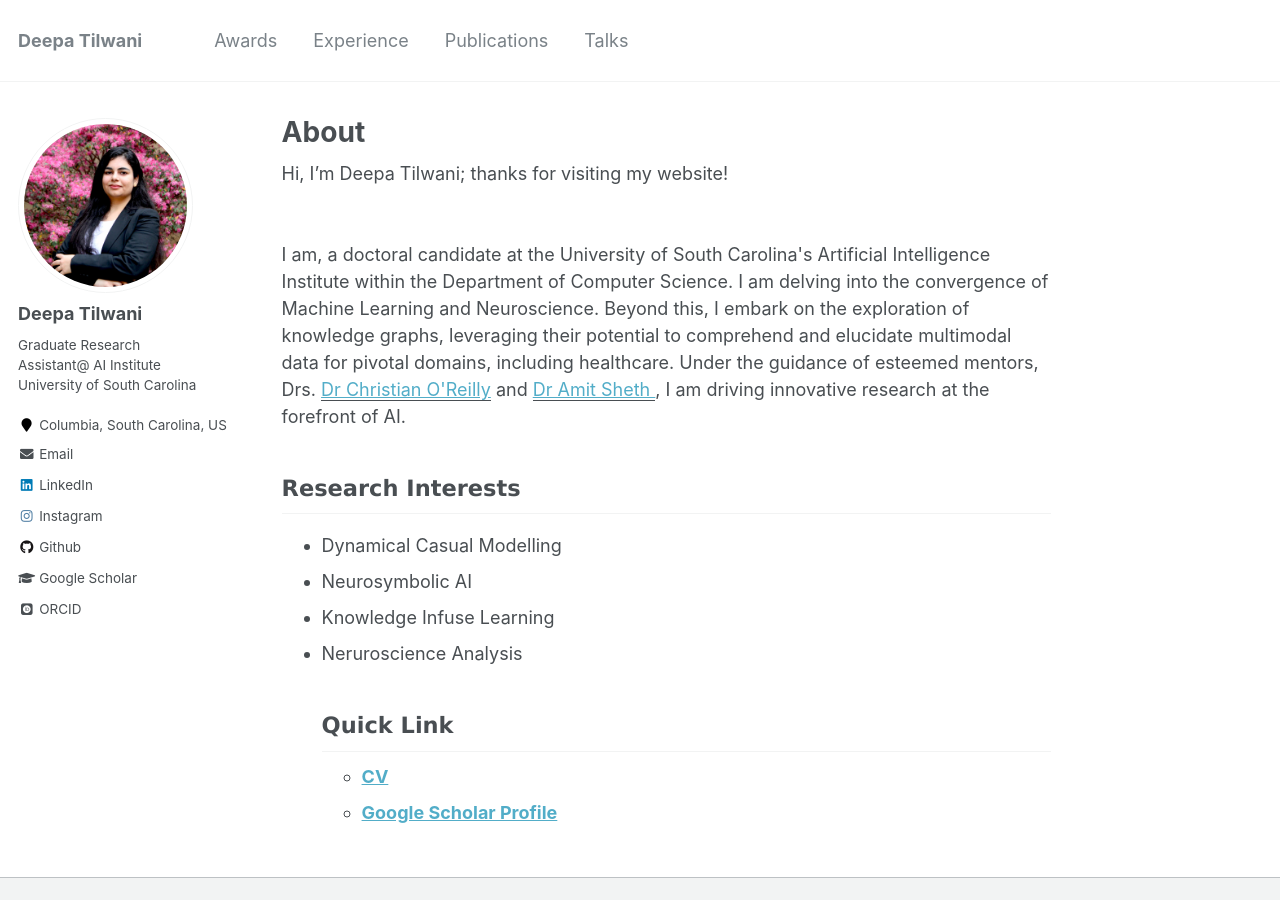
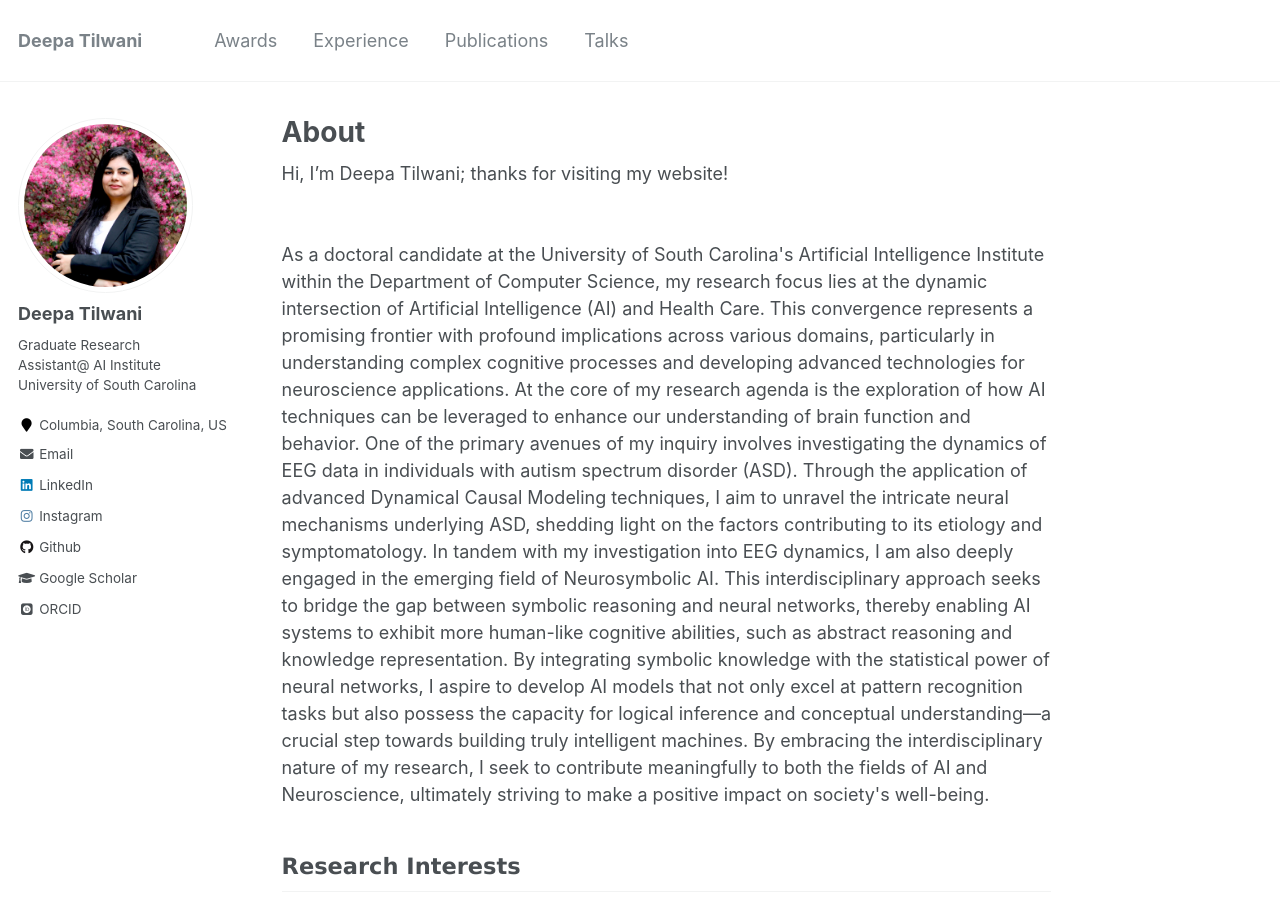
Before and after one commit to Deepa-Tilwani/deepa-tilwani.github.io, a Jekyll site: the page built from index.html, in a window 1280 px wide and 900 px high. Built offline with Jekyll 4.4.1, drawn with Linux system fonts in a browser that asks for light colours; some web fonts are replaced.

Commit message:
Update index.html

```diff
--- a/index.html
+++ b/index.html
@@ -9,8 +9,11 @@ author_profile: true
 
 								<br/>
 
-								I am, a doctoral candidate at the University of South Carolina's Artificial Intelligence Institute within the Department of Computer Science. I am delving into the convergence of Machine Learning and Neuroscience. Beyond this, I  embark on the exploration of knowledge graphs, leveraging their potential to comprehend and elucidate multimodal data for pivotal domains, including healthcare. Under the guidance of esteemed mentors, Drs.  <a href ="https://sc.edu/study/colleges_schools/engineering_and_computing/faculty-staff/oreilly_christian.php"><u>Dr Christian O'Reilly</u></a> and <a href ="http://amit.aiisc.ai/"><u> Dr Amit Sheth </u></a>, I am driving innovative research at the forefront of AI.
+								As a doctoral candidate at the University of South Carolina's Artificial Intelligence Institute within the Department of Computer Science, my research focus lies at the dynamic intersection of Artificial Intelligence (AI) and Health Care. This convergence represents a promising frontier with profound implications across various domains, particularly in understanding complex cognitive processes and developing advanced technologies for neuroscience applications.
 
+At the core of my research agenda is the exploration of how AI techniques can be leveraged to enhance our understanding of brain function and behavior. One of the primary avenues of my inquiry involves investigating the dynamics of EEG data in individuals with autism spectrum disorder (ASD). Through the application of advanced Dynamical Causal Modeling techniques, I aim to unravel the intricate neural mechanisms underlying ASD, shedding light on the factors contributing to its etiology and symptomatology.
+In tandem with my investigation into EEG dynamics, I am also deeply engaged in the emerging field of Neurosymbolic AI. This interdisciplinary approach seeks to bridge the gap between symbolic reasoning and neural networks, thereby enabling AI systems to exhibit more human-like cognitive abilities, such as abstract reasoning and knowledge representation. By integrating symbolic knowledge with the statistical power of neural networks, I aspire to develop AI models that not only excel at pattern recognition tasks but also possess the capacity for logical inference and conceptual understanding—a crucial step towards building truly intelligent machines.
+By embracing the interdisciplinary nature of my research, I seek to contribute meaningfully to both the fields of AI and Neuroscience, ultimately striving to make a positive impact on society's well-being.
 																</p>
 
 
```
